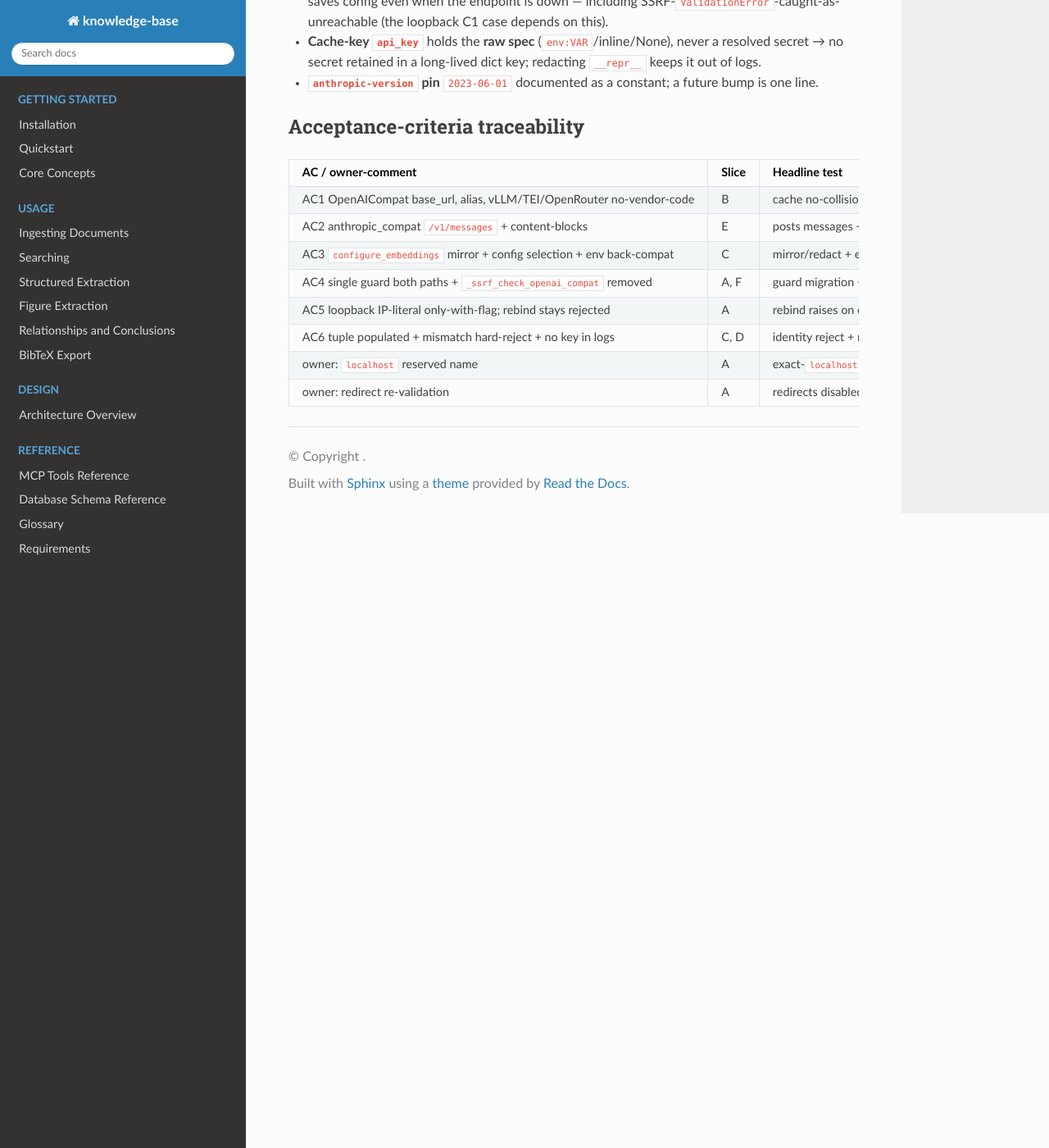
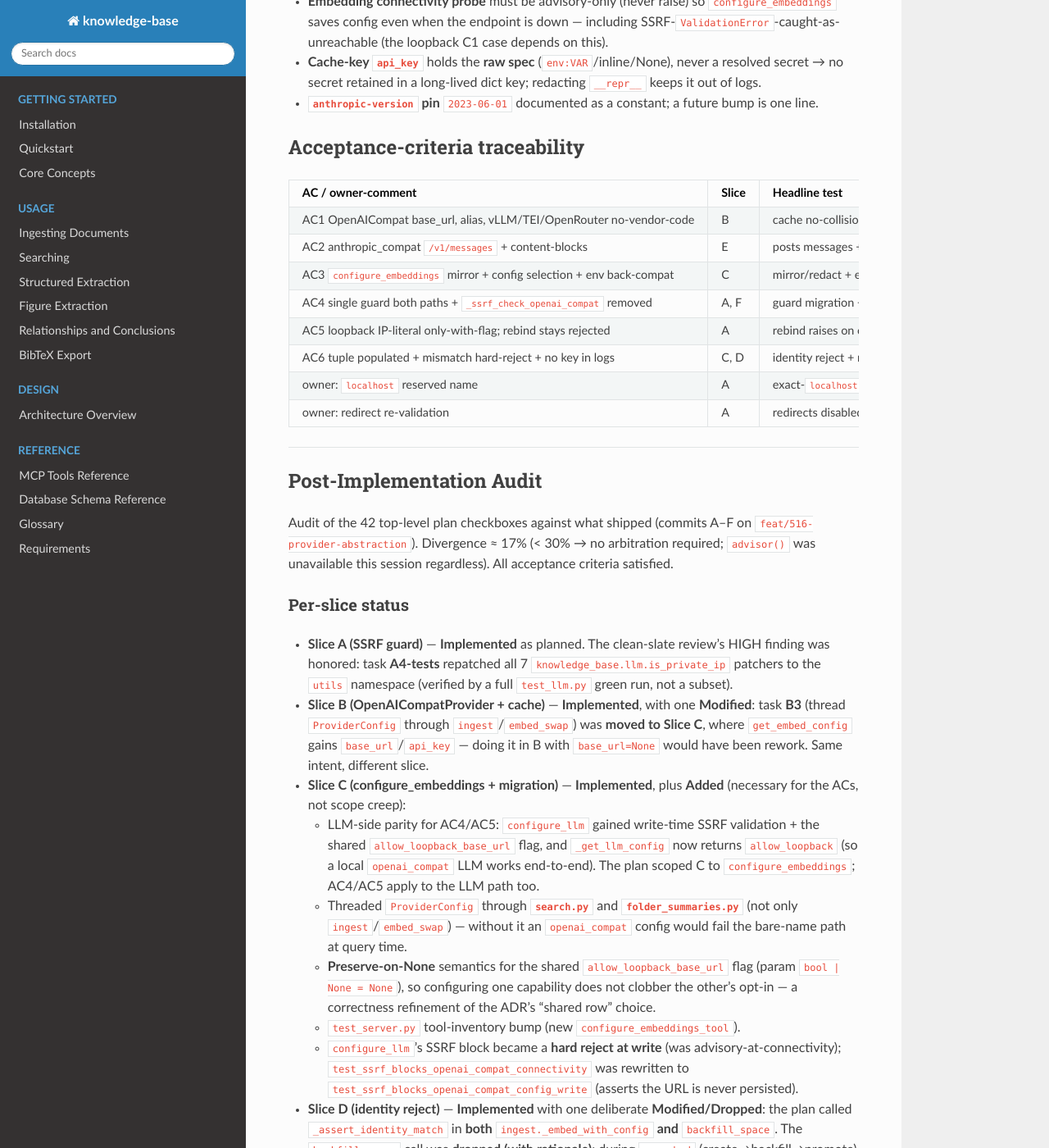
Before and after one commit to dutiona/knowledge-base, a Sphinx documentation site: the page built from docs/plans/2026-06-26-provider-abstraction-adr-0018.md, in a window 1280 px wide and 1400 px high, scrolled down 10997 px. Shown: the whole window at 82% size. Built offline with Sphinx 7.4.7 and the Read the Docs theme 3.1.0, drawn with Linux system fonts in a browser that asks for light colours; some of the changed text lies outside the part shown.

Commit message:
docs(plans): post-implementation audit for #516 provider abstraction
Record the plan-completion audit: per-slice Implemented/Modified/Added status,
AC coverage table, and the 3 divergences to flag in the PR (configure_llm
hard-reject-at-write, preserve-on-None shared loopback flag, ingest-only identity
reject). Divergence ~17% (< 30%).

Refs #516

```diff
--- a/docs/plans/2026-06-26-provider-abstraction-adr-0018.md
+++ b/docs/plans/2026-06-26-provider-abstraction-adr-0018.md
@@ -1,6 +1,6 @@
 # Implementation Plan — Provider abstraction (ADR-0018, issue #516)
 
-**Status:** awaiting approval
+**Status:** implemented (commits A–F on `feat/516-provider-abstraction`) — see Post-Implementation Audit at end
 **Issue:** [#516](https://github.com/dutiona/knowledge-base/issues/516) — `feat(embeddings): provider abstraction (ADR-0018) — openai_compat/anthropic_compat/ollama/onnx`
 **Spec:** `docs/design/adr/0018-provider-abstraction.md` (Accepted 2026-06-26 — referenced, **not** restated/amended here)
 **Worktree:** `/home/mroynard/dev/knowledge-base/.worktrees/feat-516-provider-abstraction` (branch `feat/516-provider-abstraction`, off `master`, exists)
@@ -429,3 +429,73 @@
 | AC6 tuple populated + mismatch hard-reject + no key in logs            | C, D  | identity reject + no-key-in-logs      |
 | owner: `localhost` reserved name                                       | A     | exact-`localhost` accepted on flag    |
 | owner: redirect re-validation                                          | A     | redirects disabled both paths         |
+
+---
+
+## Post-Implementation Audit
+
+Audit of the 42 top-level plan checkboxes against what shipped (commits A–F on
+`feat/516-provider-abstraction`). Divergence ≈ 17% (< 30% → no arbitration required;
+`advisor()` was unavailable this session regardless). All acceptance criteria satisfied.
+
+### Per-slice status
+
+- **Slice A (SSRF guard)** — **Implemented** as planned. The clean-slate review's HIGH
+  finding was honored: task **A4-tests** repatched all 7 `knowledge_base.llm.is_private_ip`
+  patchers to the `utils` namespace (verified by a full `test_llm.py` green run, not a subset).
+- **Slice B (OpenAICompatProvider + cache)** — **Implemented**, with one **Modified**:
+  task **B3** (thread `ProviderConfig` through `ingest`/`embed_swap`) was **moved to Slice C**,
+  where `get_embed_config` gains `base_url`/`api_key` — doing it in B with `base_url=None` would
+  have been rework. Same intent, different slice.
+- **Slice C (configure_embeddings + migration)** — **Implemented**, plus **Added** (necessary
+  for the ACs, not scope creep):
+  - LLM-side parity for AC4/AC5: `configure_llm` gained write-time SSRF validation + the shared
+    `allow_loopback_base_url` flag, and `_get_llm_config` now returns `allow_loopback` (so a
+    local `openai_compat` LLM works end-to-end). The plan scoped C to `configure_embeddings`;
+    AC4/AC5 apply to the LLM path too.
+  - Threaded `ProviderConfig` through **`search.py`** and **`folder_summaries.py`** (not only
+    `ingest`/`embed_swap`) — without it an `openai_compat` config would fail the bare-name path
+    at query time.
+  - **Preserve-on-None** semantics for the shared `allow_loopback_base_url` flag (param
+    `bool | None = None`), so configuring one capability does not clobber the other's opt-in —
+    a correctness refinement of the ADR's "shared row" choice.
+  - `test_server.py` tool-inventory bump (new `configure_embeddings_tool`).
+  - `configure_llm`'s SSRF block became a **hard reject at write** (was advisory-at-connectivity);
+    `test_ssrf_blocks_openai_compat_connectivity` was rewritten to
+    `test_ssrf_blocks_openai_compat_config_write` (asserts the URL is never persisted).
+- **Slice D (identity reject)** — **Implemented** with one deliberate **Modified/Dropped**:
+  the plan called `_assert_identity_match` in **both** `ingest._embed_with_config` **and**
+  `backfill_space`. The `backfill_space` call was **dropped (with rationale)**: during `re_embed`
+  (create→backfill→promote) config still holds the old identity while a new-identity space is
+  backfilled, so a config-vs-space check there would break the swap. The guard belongs at the
+  steady-state producer seam (ingest) only — verified by 197 green consumer tests. The function
+  is `assert_embed_identity_match(conn)` (compares config vs the _active_ space).
+- **Slice E (anthropic_compat)** — **Implemented**, plus **Added**: `_resolve_api_key` (env:VAR
+  indirection) is now applied on the `openai_compat` LLM path too, for parity with the embedding
+  path and the new anthropic path.
+- **Slice F (docs + audit)** — **Implemented**. Audit checks all passed: zero
+  `_ssrf_check_openai_compat` refs; `web.py`/`vision.py` keep the strict `is_private_ip` path;
+  no api_key in any log statement; test/source ratio **1.69×** (≥ 1.35×).
+
+### Acceptance-criteria coverage (all met)
+
+| AC / owner-comment                                                   | Slice(s) | Evidence                                                                       |
+| -------------------------------------------------------------------- | -------- | ------------------------------------------------------------------------------ |
+| AC1 OpenAICompat base_url + alias, no per-vendor code                | B        | `TestOpenAICompatProvider`, `TestProviderConfigCache`                          |
+| AC2 anthropic_compat /v1/messages + content-blocks                   | E        | `test_llm_call_anthropic_*`                                                    |
+| AC3 configure_embeddings mirror + config selection + env back-compat | C        | `test_configure_embeddings_*`, `test_get_embed_config_*`                       |
+| AC4 single guard both paths + `_ssrf_check` removed + config-write   | A, C, F  | guard-migration tests + zero-refs grep                                         |
+| AC5 loopback IP-literal only-with-flag; rebind rejected              | A, C     | `test_validate_base_url_*`, `test_configure_embeddings_loopback_requires_flag` |
+| AC6 tuple populated + mismatch hard-reject + no key in logs          | C, D     | `test_assert_identity_match_*`, `test_*_no_key_in_logs`                        |
+| owner: `localhost` reserved name                                     | A        | `test_validate_base_url_allows_localhost_label_with_optin`                     |
+| owner: redirect re-validation                                        | A        | `test_llm_call_disables_redirects` (+ embed `follow_redirects=False`)          |
+
+### Divergences to flag in the PR
+
+1. `configure_llm` SSRF is now a **hard reject at config-write** (was advisory). Slightly
+   stricter contract — a private LLM `base_url` without the loopback flag now raises instead of
+   saving + warning. Intentional (AC4 "rejected before persisted").
+2. The shared `allow_loopback_base_url` flag uses **preserve-on-None** to avoid cross-capability
+   clobber — a refinement over the ADR's bare "shared row". Per-capability flags remain a
+   possible future split (architecture-lens open question), not needed now.
+3. Identity reject is **ingest-only** (not backfill) — see Slice D rationale.
```
